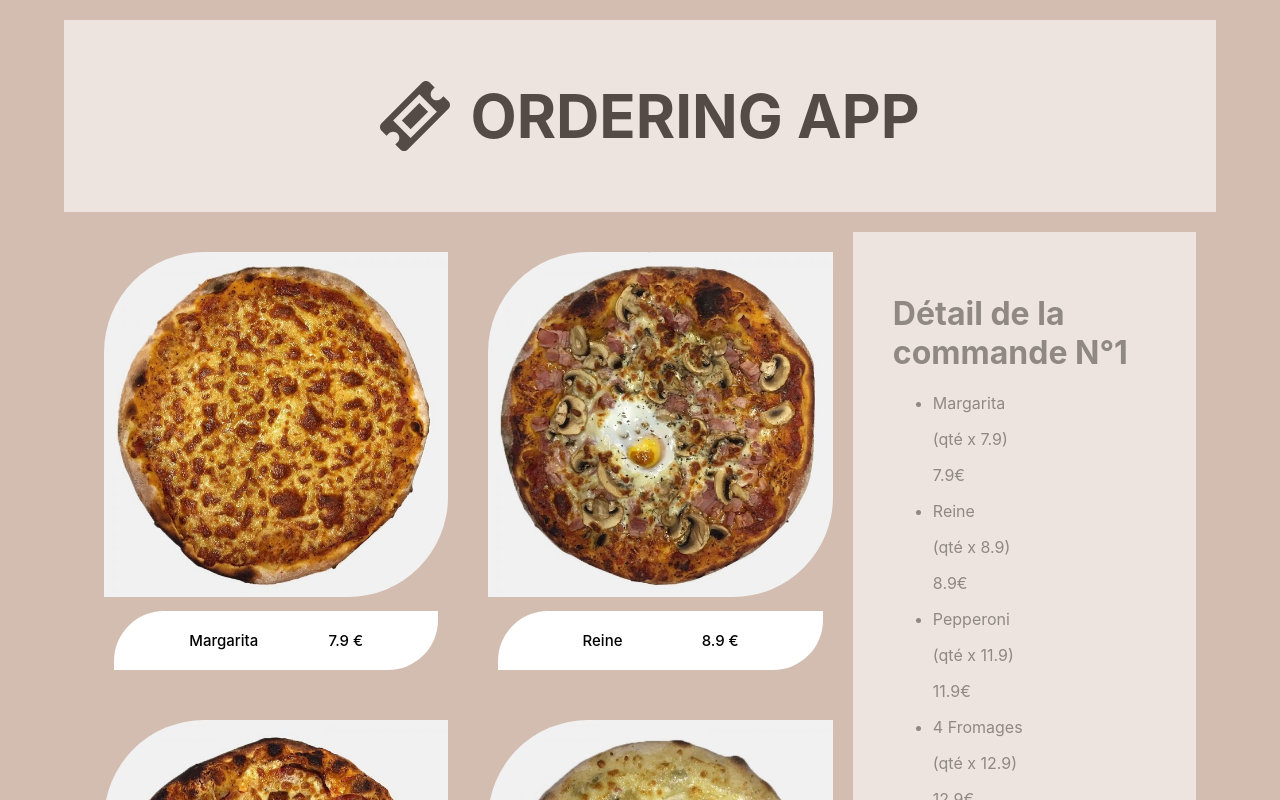
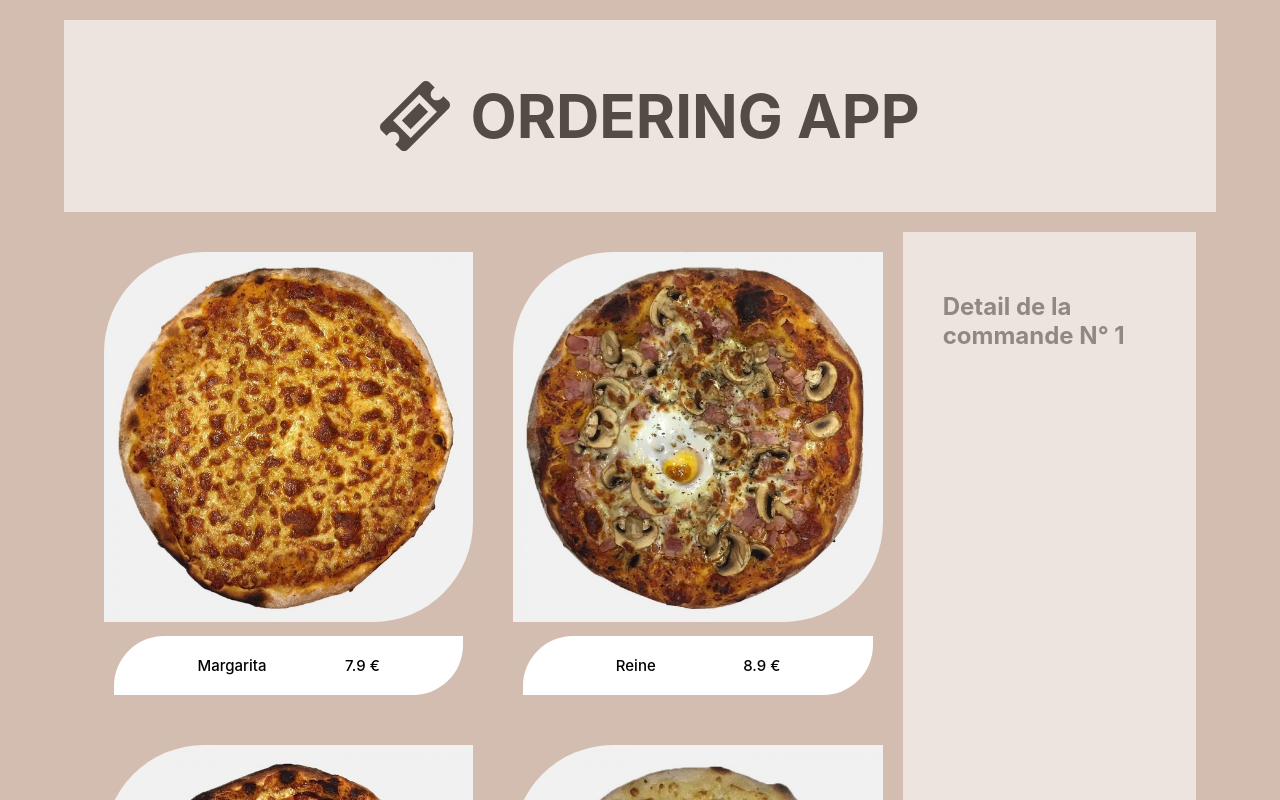
Before and after one commit to AurelieDuynslaeger/Ordering-App-RTK, a React (Create React App) app: page /NewOrder/1 in a window 1280 px wide. Shown: the top 800 px of the page. Built offline with nearby package versions, Linux system fonts and the light colour scheme.

Commit message:
attempt fix render

```diff
--- a/src/components/DetailSelected.js
+++ b/src/components/DetailSelected.js
@@ -1,37 +1,26 @@
 import React from 'react'
-import { useParams } from 'react-router-dom';
-import products from '../services/products';
+import { useSelector } from 'react-redux';
 
-const DetailSelected = ({total, orderId }) => {
+const DetailSelected = ({ orderId }) => {
+// Utilisez le state du Redux pour récupérer la liste des commandes
+const orders = useSelector(state => state.data.items);
 
-    const { id } = useParams();
+// Recherche de la commande spécifique par son ID
+const currentOrder = orders.find(order => order.id === orderId);
 
-    const listItems = products.map(item => {
-        return (
-            <div className='order-list' key={item.id}>
-                <ul>
-                    <li>
-                        <div>
-                            <p>{item.name}</p>
-                            <p>(qté x {item.price})</p>
-                        </div>
-                        <div>
-                            <p>{item.price}€</p>
-                        </div>
-                    </li>
-                </ul>
-            </div>
-        )
-    })
-  return (
+// Utilisez la liste de produits à partir de l'objet de commande
+const products = currentOrder ? currentOrder.products : [];
+
+return (
     <div className="order-detail">
-        <h1>Détail de la commande N°{id}</h1>
-        {listItems}
-        <div>
-            <h5>Soit un total de {total}€</h5>
-        </div>
-    </div>
-  )
+    <h2>Detail de la commande N° { orderId }</h2>
+    <ul>
+      {products.map((product, index) => (
+        <li key={index}>{product.name} - {product.price}</li>
+      ))}
+    </ul>
+  </div>
+);
 }
 
 export default DetailSelected
--- a/src/pages/NewOrder.js
+++ b/src/pages/NewOrder.js
@@ -1,29 +1,35 @@
 import React from 'react'
 import Header from '../components/Header';
 import DetailSelected from '../components/DetailSelected';
-import products from '../services/products';
 import Product from '../components/Product';
-import { useDispatch } from 'react-redux';
+import { useDispatch, useSelector } from 'react-redux';
 import { useParams } from 'react-router-dom';
 import { addProduct } from "../slices"
+import products from '../services/products';
+
 
 const NewOrder = () => {
   const dispatch = useDispatch();
   const { id } = useParams();
 
-  const items = products;
+  const orders = useSelector(state => state.data.items);
+  const currentOrder = orders.find(order => order.id === id);
+  const selectedProducts = currentOrder ? currentOrder.products : [];
+
 
   const addProductToCart = (product) => {
-    const orderId = id;
-    dispatch(addProduct({orderId, product}));
-    console.log(product)
-  }
+    // console.log("Adding product to cart:", product);
+    if (currentOrder) {
+      console.log("Current Order ID:", id);
+      dispatch(addProduct({ orderId: id, product }));
+    }
+  };
 
-  const listProducts = items.map(item => {
+  const listProducts = products.map(product => {
     return (
-    <Product key={item.id} name={item.name} price={item.price} cover={item.cover} action={()=> addProductToCart(item)}/>
-    //action à définir : push l'item dans le panier = push la pizza dans item.products pour le nouvel objet item du state inital
-  )});
+      <Product key={product.id} name={product.name} price={product.price} cover={product.cover} action={() => addProductToCart(product)}/>
+    );
+  });
 
 
   return (
@@ -34,7 +40,7 @@ const NewOrder = () => {
             {listProducts}
           </div>
             <div className="order-detail">
-               <DetailSelected items={products} total={12}/>
+               <DetailSelected orderId={id} selectedProducts={selectedProducts}/>
             </div>
         </div>
     </div>
--- a/src/slices/index.js
+++ b/src/slices/index.js
@@ -19,26 +19,22 @@ const dataSlice = createSlice({
     reducers : {
         add : (state, { payload }) => {
             state.items.push({
-                id: `CMD-${Date.now()}`,
-                products: [payload],
-                bill: 0,
-                paid: false
+                id: payload.id,
+                products: payload.products || [],
+                bill: payload.bill || 0,
+                paid: payload.paid || false,
             })
         },
-        addProduct : (state, { payload }) => {
+        addProduct: (state, { payload }) => {
             const { orderId, product } = payload;
+            console.log("Add Product Action - Order ID:", orderId);
+            const order = state.items.find((order) => order.id === orderId);
 
-            const foundOrder = state.items.find(order => {
-            console.log("IDs in state.items:", state.items.map(order => order.id));
-            return order.id === orderId;
-            });
-
-            console.log("Found order:", foundOrder);
-
-            if (foundOrder) {
-            foundOrder.products.push(product);
+            if (order) {
+              console.log("Order found:", order);
+              order.products.push(product);
             }
-        },
+          },
         paid : (state, action) => {
             const {order, paid} = action.payload;
             if (order){
```
